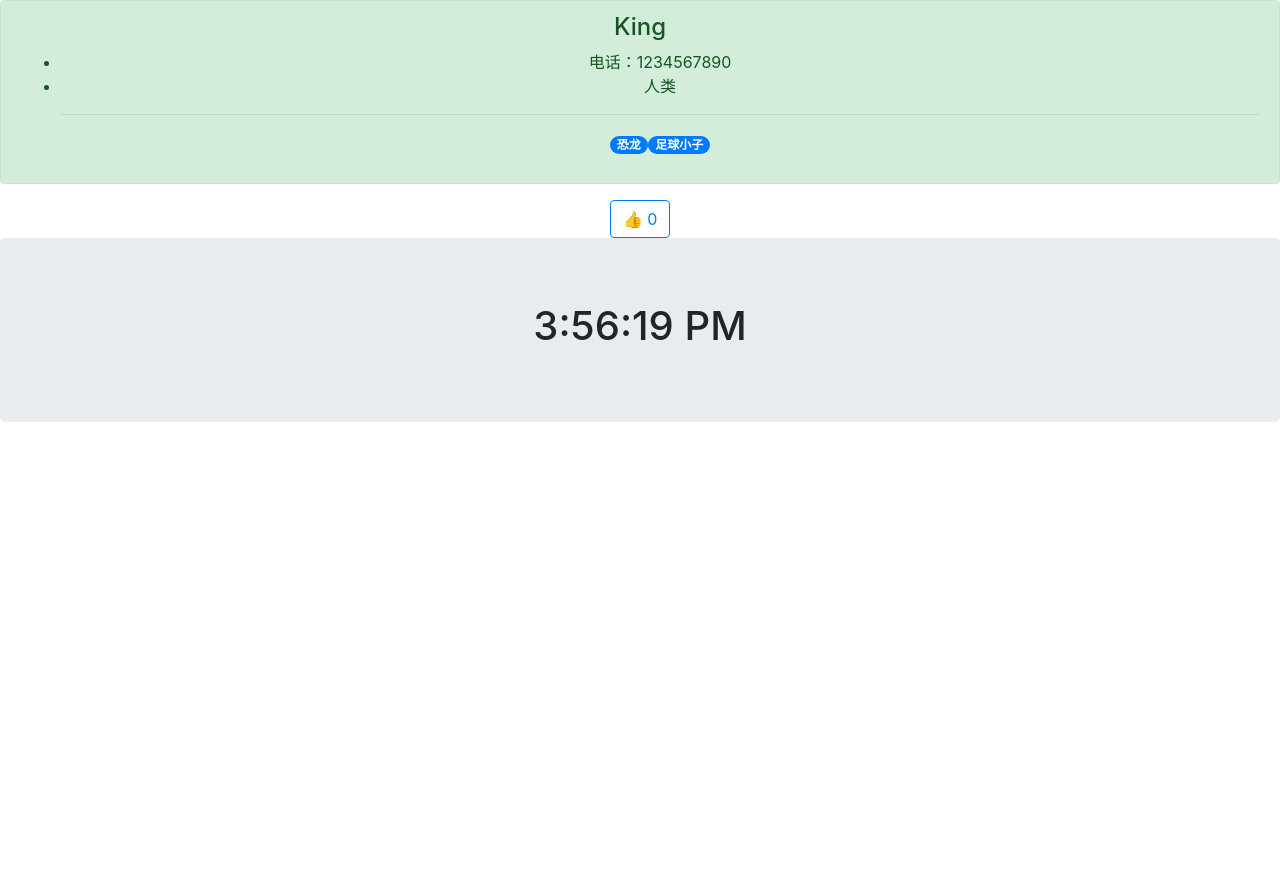
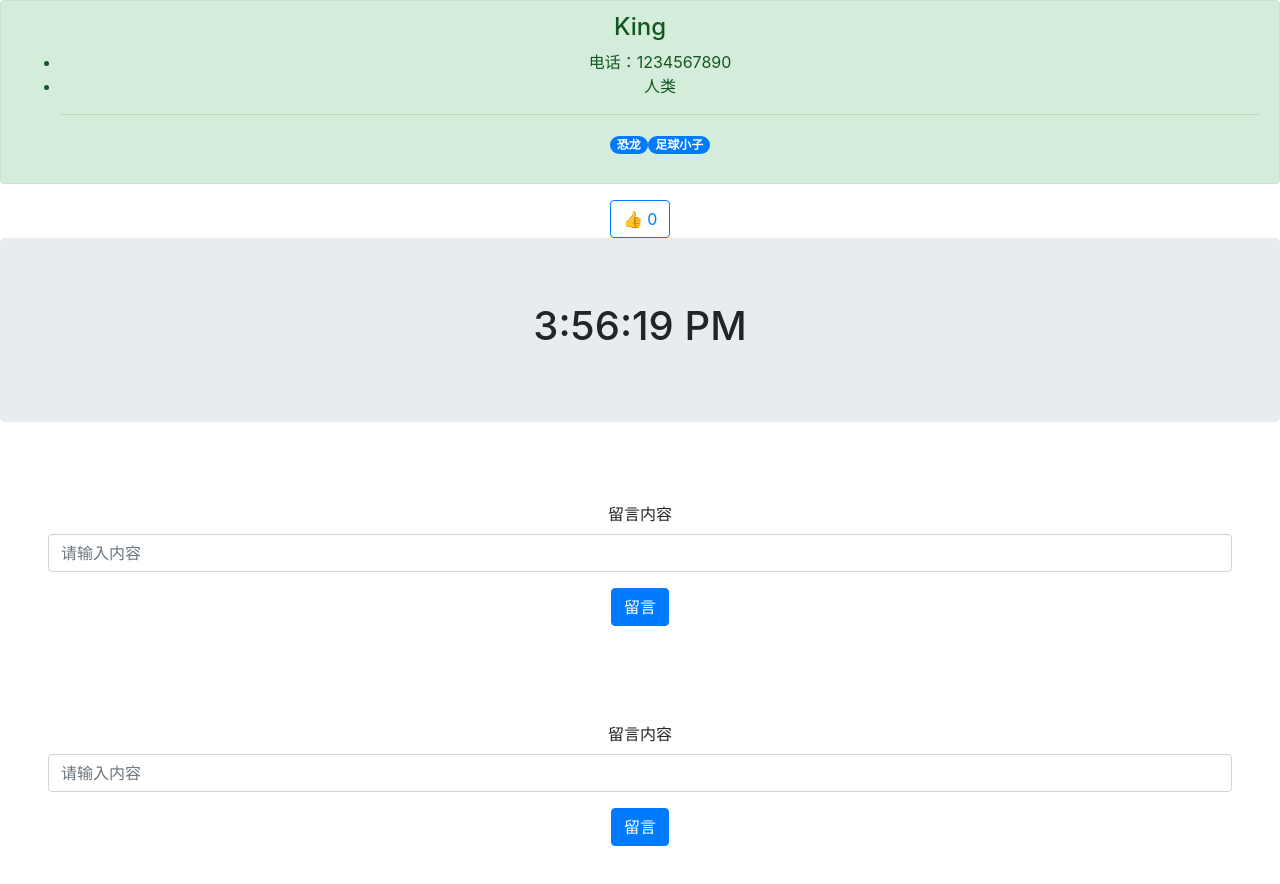
Before and after one commit to tengxiaoyang/guest-book, a React (Create React App) app: page / in a window 1280 px wide. Shown: the top 884 px of the page. Before the commit the page ends 800 px from the top, so only its background shows below. Built offline with nearby package versions, Linux system fonts and the light colour scheme.

Commit message:
新增或修改

```diff
--- a/src/App.js
+++ b/src/App.js
@@ -3,6 +3,8 @@
 import NameCard from './components/NameCard';
 import LikesButton from './components/LikesButton';
 import DigitalClock from './components/DigitalClock';
+import CommentBox from './components/CommentBox';
+import CommentBoxUncontrolled from './components/CommentBoxUncontrolled';
 const tags = ['恐龙', '足球小子']
 
 function App() {
@@ -25,6 +27,8 @@
       <NameCard name="King" number={1234567890} isHuman tags={tags} />
       <LikesButton />
       <DigitalClock />
+      <CommentBox />
+      <CommentBoxUncontrolled />
     </div>
   );
 }
--- /dev/null
+++ b/src/components/CommentBox.js
@@ -0,0 +1,45 @@
+import React from 'react';
+
+class CommentBox extends React.Component {
+  constructor(props) {
+    super(props)
+    this.state = {
+      value: ''
+    }
+    this.handleChange = this.handleChange.bind(this)
+    this.handleSubmit = this.handleSubmit.bind(this)
+  }
+  handleChange(event) {
+    this.setState({
+      value: event.target.value
+    })
+  }
+  handleSubmit(event) {
+    alert(this.state.value)
+    event.preventDefault()
+  }
+  render() {
+    return (
+      <form className="p-5" onSubmit={this.handleSubmit}>
+        <div className="form-group">
+          <label>留言内容</label>
+          <input
+            type="text"
+            className="form-control"
+            placeholder="请输入内容"
+            onChange={this.handleChange}
+            value={this.state.value}
+          >
+          </input>
+        </div>
+        <button
+          type="submit"
+          className="btn btn-primary">
+          留言
+        </button>
+      </form>
+    )
+  }
+}
+
+export default CommentBox;
--- /dev/null
+++ b/src/components/CommentBoxUncontrolled.js
@@ -0,0 +1,35 @@
+import React from 'react';
+
+class CommentBoxUncontrolled extends React.Component {
+  constructor(props) {
+    super(props)
+    this.handleSubmit = this.handleSubmit.bind(this)
+  }
+  handleSubmit(event) {
+    alert(this.textInput.value)
+    event.preventDefault()
+  }
+  render() {
+    return (
+      <form className="p-5" onSubmit={this.handleSubmit}>
+        <div className="form-group">
+          <label>留言内容</label>
+          <input
+            type="text"
+            className="form-control"
+            placeholder="请输入内容"
+            ref={(textInput) => {this.textInput = textInput}}
+          >
+          </input>
+        </div>
+        <button
+          type="submit"
+          className="btn btn-primary">
+          留言
+        </button>
+      </form>
+    )
+  }
+}
+
+export default CommentBoxUncontrolled;
```
Also changed, not shown: 1 other file (tests, documents, lock files or other folders).
